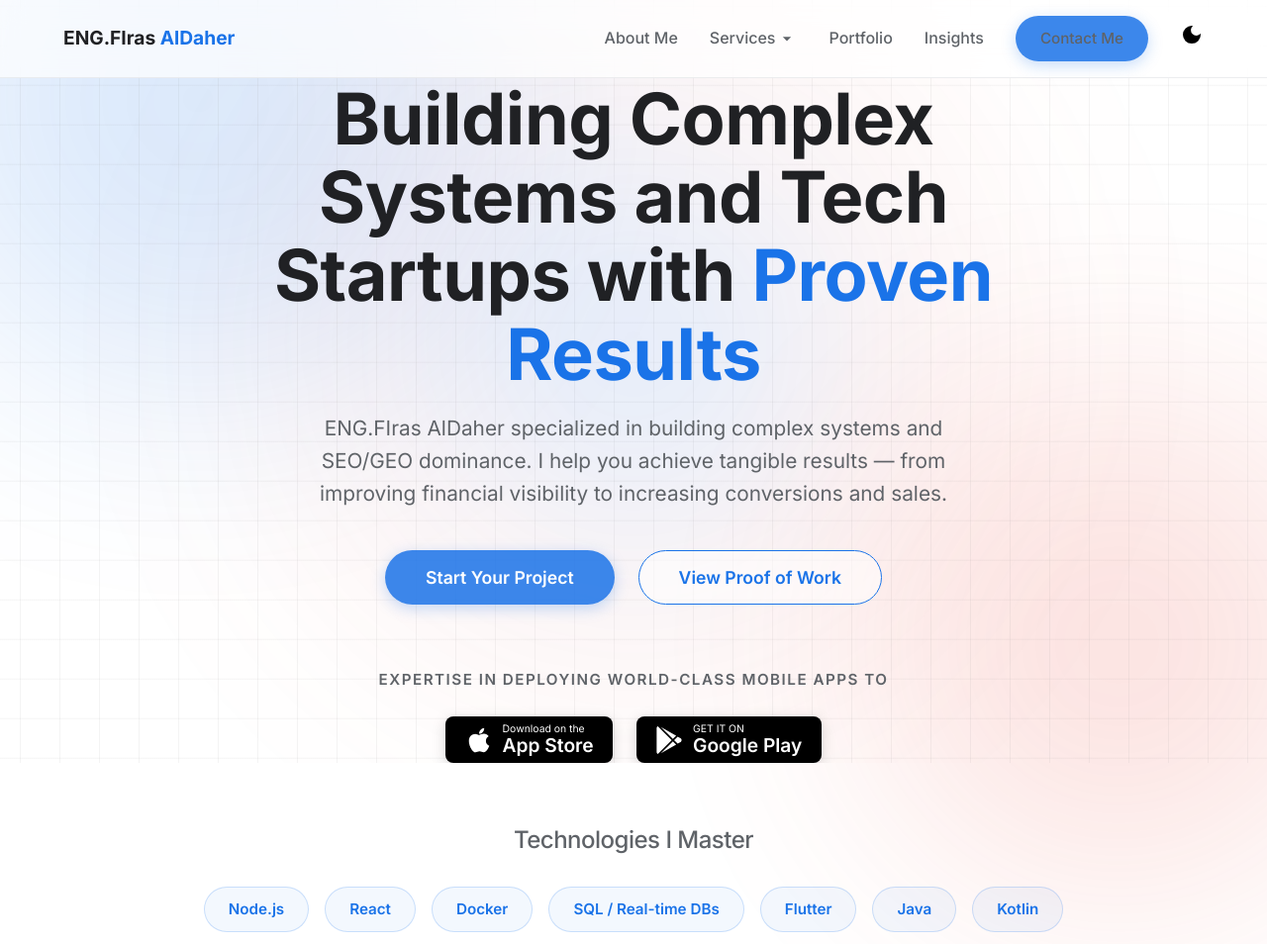
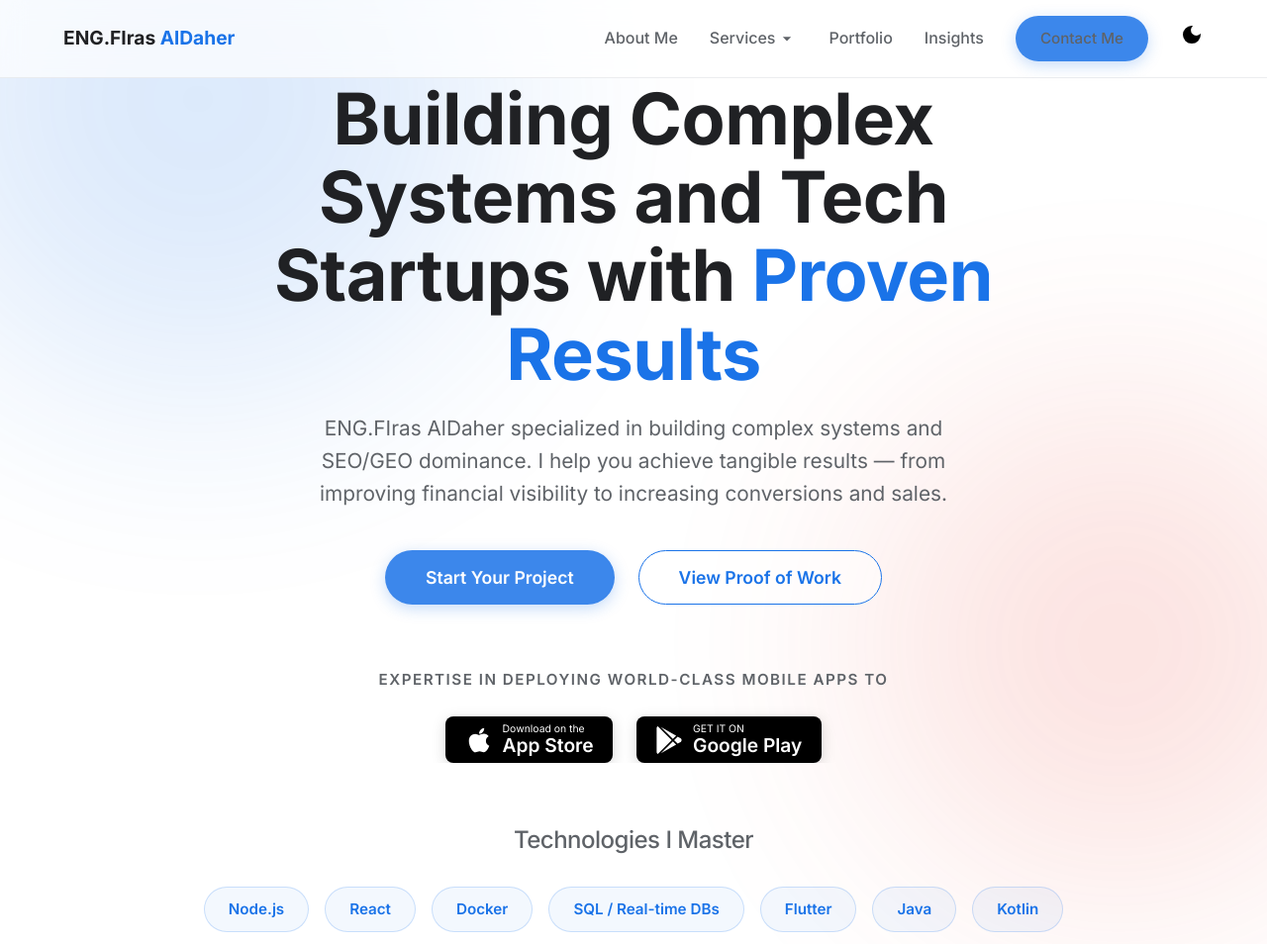
Before and after one commit to firasaldaher/firasaldaher, a PHP site: page / in a window 1280 px wide. Shown: the top 954 px of the page at 99% size. Run offline with PHP 8.4, Linux system fonts and the light colour scheme.

Commit message:
feat: implement base styles and glassmorphism components with dark mode support

```diff
--- a/assets/css/index.css
+++ b/assets/css/index.css
@@ -360,32 +360,20 @@ body.dark-mode .dropdown-menu a:hover {
     position: relative;
     padding-top: 5rem;
     overflow: hidden;
-    background-color: var(--bg-main);
-    background-image:
-        linear-gradient(rgba(150, 150, 150, 0.1) 1px, transparent 1px),
-        linear-gradient(90deg, rgba(150, 150, 150, 0.1) 1px, transparent 1px);
-    background-size: 40px 40px;
-    background-position: center center;
+    background: linear-gradient(135deg, var(--bg-main) 0%, rgba(26, 115, 232, 0.08) 50%, var(--bg-main) 100%);
+    background-size: 200% 200%;
+    animation: heroGradient 10s ease infinite;
 }
 
-.hero::before {
-    content: '';
-    position: absolute;
-    top: -20%;
-    left: 50%;
-    transform: translateX(-50%);
-    width: 100vw;
-    height: 100vw;
-    max-width: 1000px;
-    max-height: 1000px;
-    background: radial-gradient(circle, rgba(26, 115, 232, 0.15) 0%, rgba(234, 67, 53, 0.05) 40%, transparent 70%);
-    filter: blur(80px);
-    z-index: 0;
-    pointer-events: none;
+@keyframes heroGradient {
+    0% { background-position: 0% 50%; }
+    50% { background-position: 100% 50%; }
+    100% { background-position: 0% 50%; }
 }
 
-body.dark-mode .hero::before {
-    background: radial-gradient(circle, rgba(138, 180, 248, 0.15) 0%, rgba(234, 67, 53, 0.05) 40%, transparent 70%);
+body.dark-mode .hero {
+    background: linear-gradient(135deg, var(--bg-main) 0%, rgba(138, 180, 248, 0.08) 50%, var(--bg-main) 100%);
+    background-size: 200% 200%;
 }
 
 .hero-content {
```
